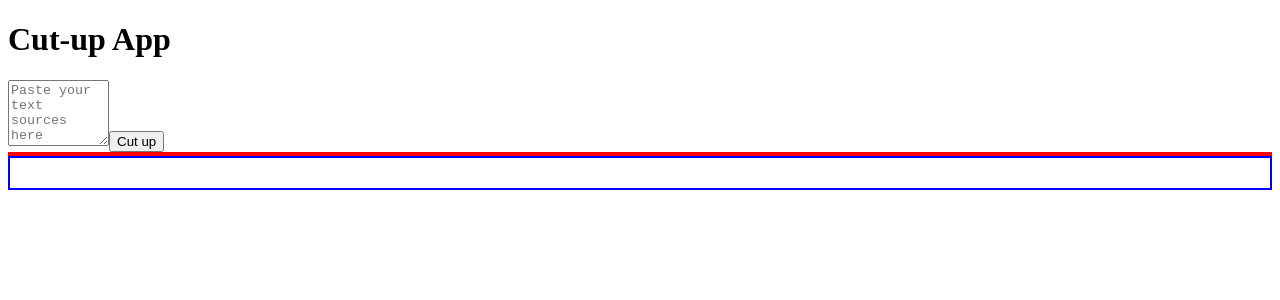
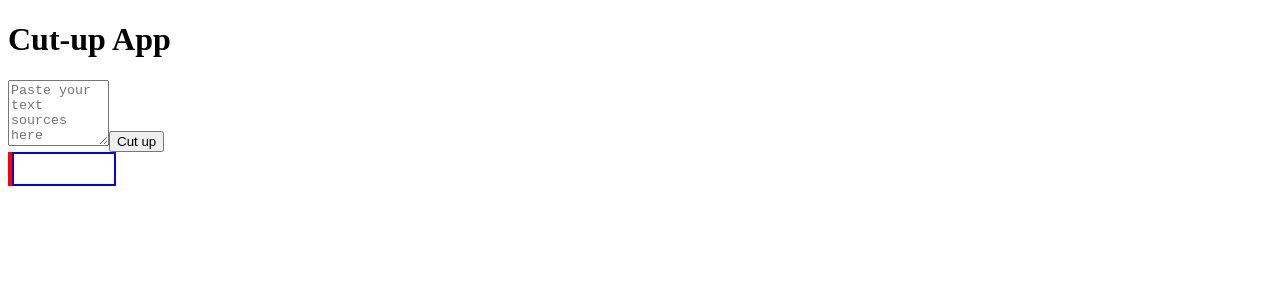
Before and after one commit to charlie-galb/cut-up, a React app: page / in a window 1280 px wide. Shown: the top 300 px of the page. Built offline with nearby package versions, Linux system fonts and the light colour scheme.

Commit message:
Add container div for crafting area

```diff
--- a/src/components/App.tsx
+++ b/src/components/App.tsx
@@ -65,10 +65,11 @@ export const App = () => {
       <h1 data-testid="test-header">Cut-up App</h1>
       <CuttingBoard snipText={snipText}/>
       <DragDropContext onDragEnd={onDragEnd}>
-        <PasteBoard wordChunks={snippedText} />
-        <WorkInProgress poemChunks={chosenText} />
+        <div style={{display: "flex", flexDirection: "row", width: "80%", zIndex: -14 }}>
+          <PasteBoard wordChunks={snippedText} />
+          <WorkInProgress poemChunks={chosenText} />
+        </div>
       </DragDropContext>
     </div>
-
   )
 }
```
